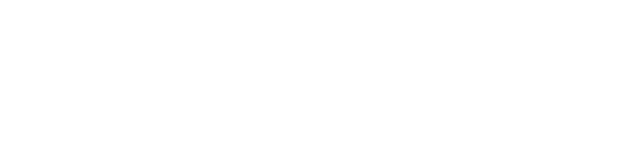
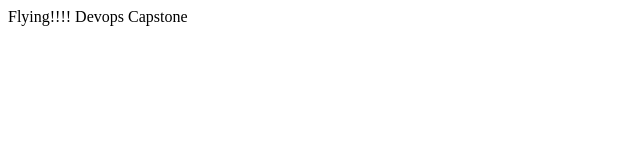
Before and after one commit to prasadpandari/docker-jenkins-aws-eks, a plain HTML site: page index.html in a window 1280 px wide. Shown: the whole page, without its empty margins (0-640 px from the left). Drawn offline with Linux system fonts and the light colour scheme.

Commit message:
fix lint issue

```diff
--- a/index.html
+++ b/index.html
@@ -6,7 +6,6 @@
     <meta name="viewport" content="width=device-width, initial-scale=1.0" />
     <title>Devops Capstone</title>
 </head>
-<script>this is to make the lint fail <script>
 <body>
     Flying!!!! Devops Capstone
 </body>
```
